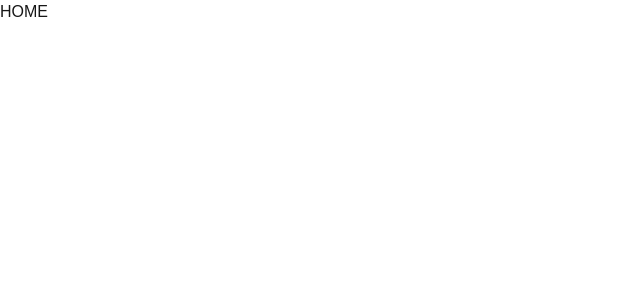
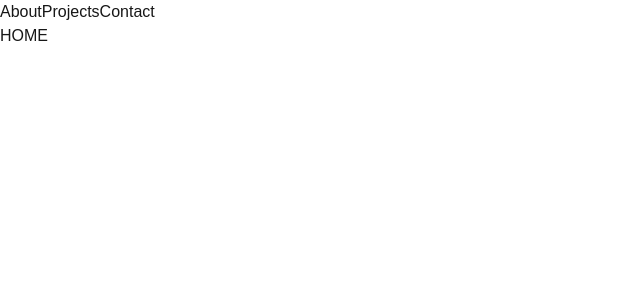
Before and after one commit to jeffgrahamcodes/next-portfolio, a Next.js app: page / in a window 1280 px wide. Shown: the top 300 px of the page, without its empty margins (0-640 px from the left). Built offline with nearby package versions, Linux system fonts and the light colour scheme.

Commit message:
add Links

```diff
--- a/src/app/page.tsx
+++ b/src/app/page.tsx
@@ -1,6 +1,13 @@
+import Link from 'next/link';
+
 export default function Home() {
   return (
     <div>
+      <div>
+        <Link href="/about">About</Link>
+        <Link href="/projects">Projects</Link>
+        <Link href="/contact">Contact</Link>
+      </div>
       <h1>HOME</h1>
     </div>
   );
```
